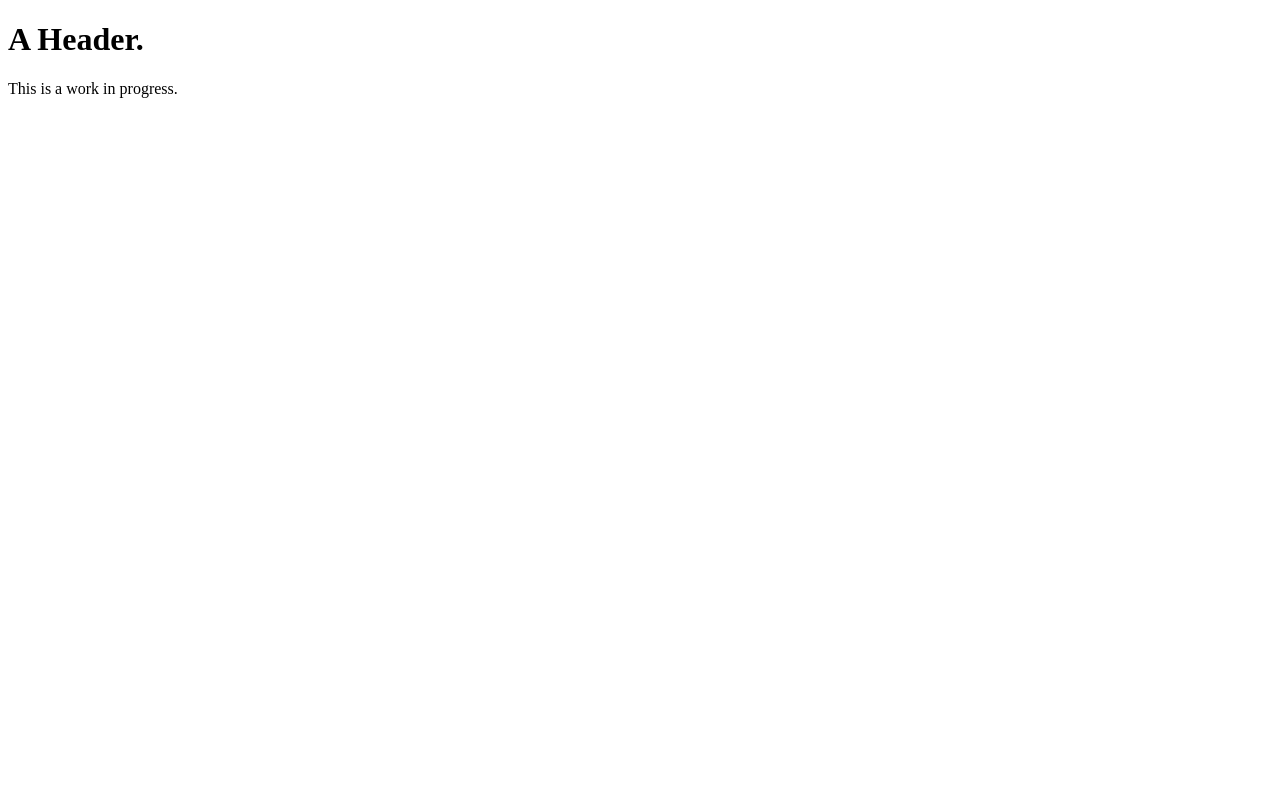
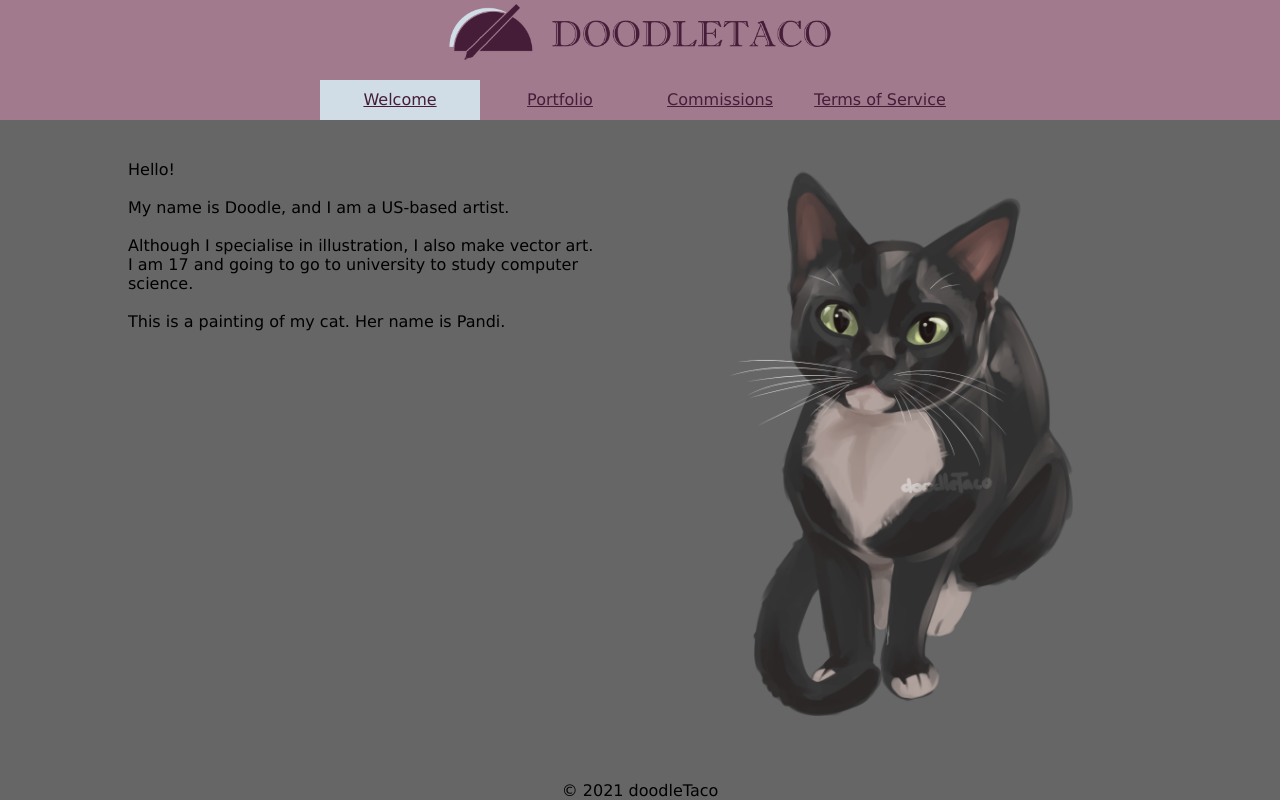
Before and after one commit to doodletaco/doodletaco.github.io, a plain HTML site: page index.html in a window 1280 px wide. Drawn offline with Linux system fonts and the light colour scheme.

Commit message:
Finished base. Added pages and finished home and terms of service.

```diff
--- a/index.html
+++ b/index.html
@@ -1,11 +1,37 @@
 <!DOCTYPE html>
-<html lang="en">
-<head>
-  <title>A Title.</title>
-</head>
+<html>
+    <head>
+        <title>doodleTaco | Welcome!</title>
+        <link rel="stylesheet" href="style.css">
+    </head>
 
-<body>
-  <h1>A Header.</h1>
-  <p>This is a work in progress.</p>
-</body>
+    <body>
+        <div class="header-background">
+            <img class="logo" src="site-logo.png" alt="doodleTaco logo">
+            <div class="menu">
+                <a href="index.html" class="active">Welcome</a>
+                <a href="portfolio.html">Portfolio</a>
+                <a href="comms.html">Commissions</a>
+                <a href="tos.html">Terms of Service</a>
+            </div>
+        </div>
+        <div class="site-content">
+            <div class="cool-text">
+                <p>
+                    Hello! <br>
+                    <br>
+                    My name is Doodle, and I am a US-based artist. <br>
+                    <br>
+                    Although I specialise in illustration, I also make vector art. <br>
+                    I am 17 and going to go to university to study computer science. <br>
+                    <br>
+                    This is a painting of my cat. Her name is Pandi.
+                </p>
+            </div>
+            <div class="cool-art">
+                <img class="pandi" src="pandi_2.png" alt="A painting of a tuxedo cat.">
+            </div>
+            <footer id="footer">© 2021 doodleTaco</footer>
+        </div>
+    </body>
 </html>
--- a/style.css
+++ b/style.css
@@ -0,0 +1,108 @@
+* {
+    padding: 0;
+    margin: 0;
+    overflow-x: hidden;
+    z-index: -1;
+    -moz-user-select: none;
+    -webkit-user-select: none;
+    -ms-user-select: none;
+    user-select: none;
+    -o-user-select: none;
+    font-family: Verdana, sans-serif;
+}
+
+html {
+    scrollbar-width: none;
+}
+
+.header-background {
+    position: fixed;
+    top: 0;
+    left: 0;
+    background-color: #a17a8e;
+    width: 100vw;
+    height: 15vh;
+    z-index: 0;
+}
+
+.logo {
+    position: absolute;
+    width: 30vw;
+    height: auto;
+    left: 35vw;
+    top: 0;
+}
+
+.menu {
+    position: absolute;
+    display: inline;
+    width: 50vw;
+    height: 5vh;
+    left: 25vw;
+    top: 10vh;
+}
+
+a {
+    display: inline-block;
+    color: #451d38;
+    text-align: center;
+    width: 12.5vw;
+    height: 5vh;
+    float: left;
+    line-height: 5vh;
+}
+
+a:hover {
+    background-color: #451d38;
+    color: #D0DDE7;
+}
+
+.active {
+    background-color: #D0DDE7;
+}
+
+.site-content {
+    position: absolute;
+    top: 15vh;
+    width: 100vw;
+    height: 85vh;
+    background-color: #666666;
+}
+
+.cool-text {
+    position: absolute;
+    top: 5vh;
+    left: 10vw;
+    width: 38vw;
+    height: 75vh;
+}
+
+.cool-art {
+    position: absolute;
+    top: 5vh;
+    left: 52vw;
+    width: 38vw;
+    height: 75vh;
+}
+
+.pandi {
+    width: auto;
+    height: 75vh;
+    max-width: 38vw;
+    max-height: 74vh;
+    right: 0vw;
+}
+
+.text-wall {
+    position: absolute;
+    top: 5vh;
+    left: 25vw;
+    width: 50vw;
+}
+
+#footer {
+  position: absolute;
+  bottom: 0;
+  width: 100%;
+  text-align: center;
+}
```
Also changed, not shown: comms.html (added, +28 -0 lines), portfolio.html (added, +28 -0 lines), tos.html (added, +41 -0 lines), pandi_2.png (added), site-logo.png (added), 2 other files.
